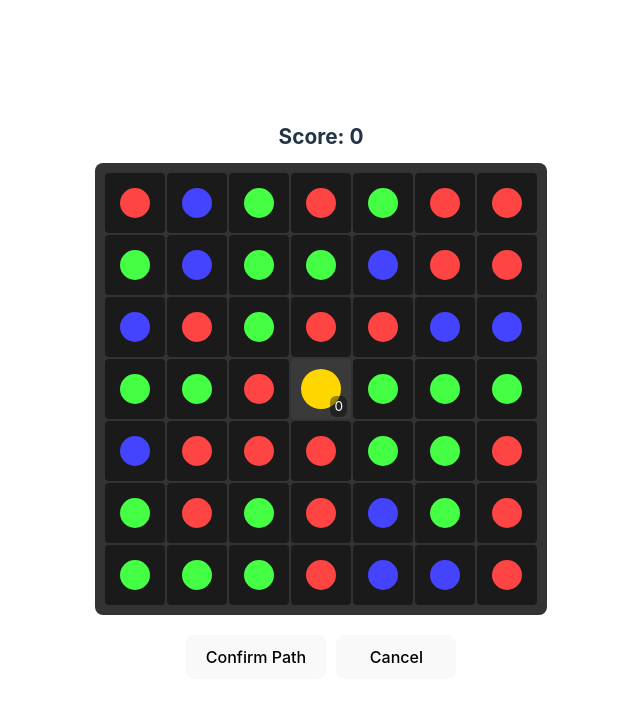
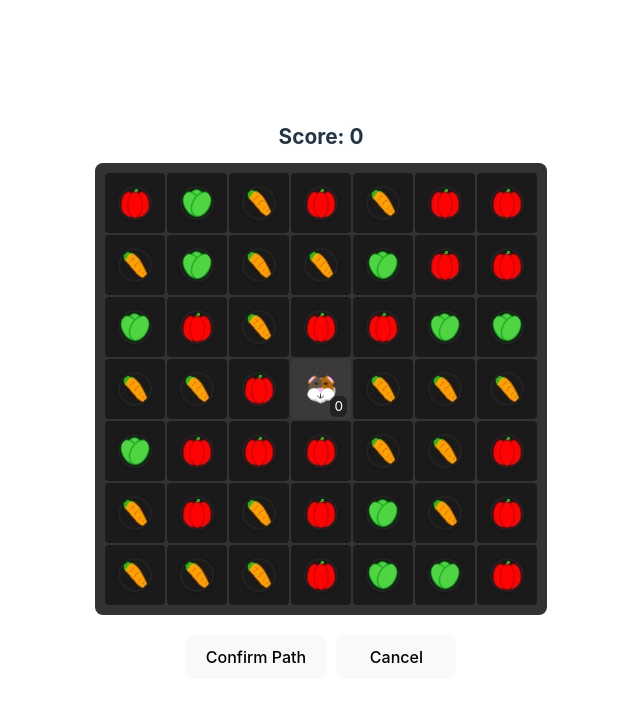
Before and after one commit to implodingduck/guinea-pig-out, a React (Vite) app: page / in a window 1280 px wide. Shown: the top 702 px of the page, without its empty margins (319-959 px from the left). Built offline with nearby package versions, Linux system fonts and the light colour scheme.

Commit message:
now using icons

```diff
--- a/src/components/Game.jsx
+++ b/src/components/Game.jsx
@@ -1,6 +1,11 @@
 import { useState, useEffect } from 'react'
 
-const COLORS = ['red', 'blue', 'green']
+const ICONS = {
+    red: '/icons-redpepper.png',
+    green: '/icons-lettuce.png',
+    orange: '/icons-carrot.png',
+}
+const COLORS = ['red', 'green', 'orange']
 const GRID_SIZE = 7
 const CENTER = Math.floor(GRID_SIZE / 2)
 
@@ -212,11 +217,30 @@ export default function Game() {
                                 onTouchStart={e => !isAnimating && handleCellTouchStart(e, x, y)}
                                 style={{position: 'relative'}}
                             >
-                                {!cell.isEmpty && !hideDot && (
-                                    <div className={`dot ${cell.color}`} />
+                                {!cell.isEmpty && !hideDot && !(characterPos.x === x && characterPos.y === y) && (
+                                    <img
+                                        src={ICONS[cell.color]}
+                                        alt={cell.color}
+                                        className="dot"
+                                        draggable="false"
+                                        style={{width: 30, height: 30, userSelect: 'none'}}
+                                    />
                                 )}
                                 {characterPos.x === x && characterPos.y === y && (
-                                    <div className="character" />
+                                    <img
+                                        src="/icons-gp.png"
+                                        alt="Character"
+                                        className="character"
+                                        style={{
+                                            position: 'absolute',
+                                            width: 30,
+                                            height: 30,
+                                            left: '50%',
+                                            top: '50%',
+                                            transform: 'translate(-50%, -50%)',
+                                            pointerEvents: 'none'
+                                        }}
+                                    />
                                 )}
                                 {/* Show path order number in lower right if in path and not animating */}
                                 {isPath && !isAnimating && (
--- a/src/index.css
+++ b/src/index.css
@@ -121,16 +121,16 @@ button:focus-visible {
   height: 30px;
   border-radius: 50%;
   transition: transform 0.3s;
+  display: block;
+  /* Remove background-color, add optional border for visibility */
+  border: 2px solid #222;
+  box-shadow: 0 1px 4px rgba(0,0,0,0.15);
+  object-fit: contain;
 }
-
-.dot.red { background-color: #ff4444; }
-.dot.blue { background-color: #4444ff; }
-.dot.green { background-color: #44ff44; }
 
 .character {
   width: 40px;
   height: 40px;
-  background-color: #ffd700;
   border-radius: 50%;
   position: absolute;
   z-index: 2;
```
